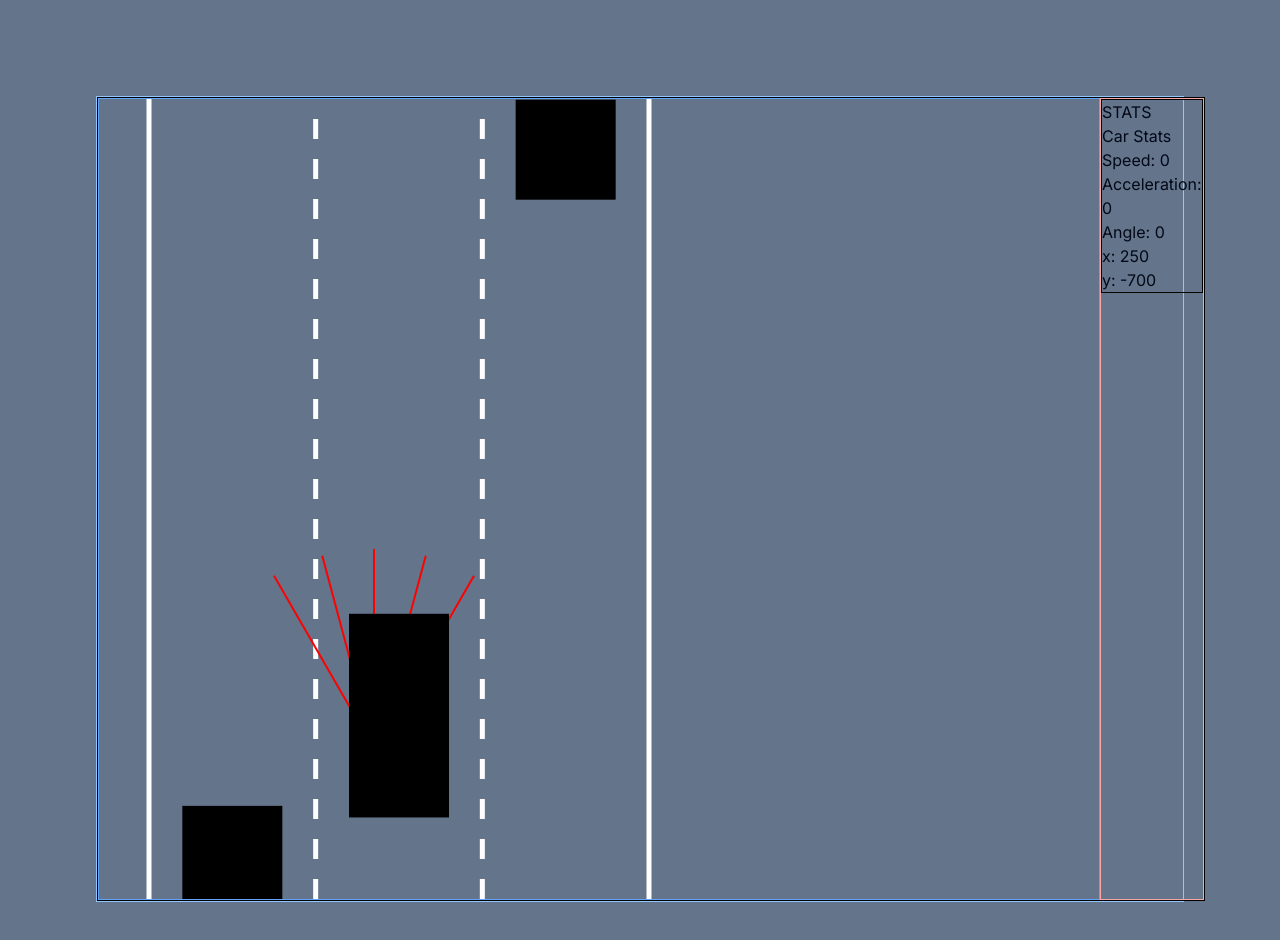
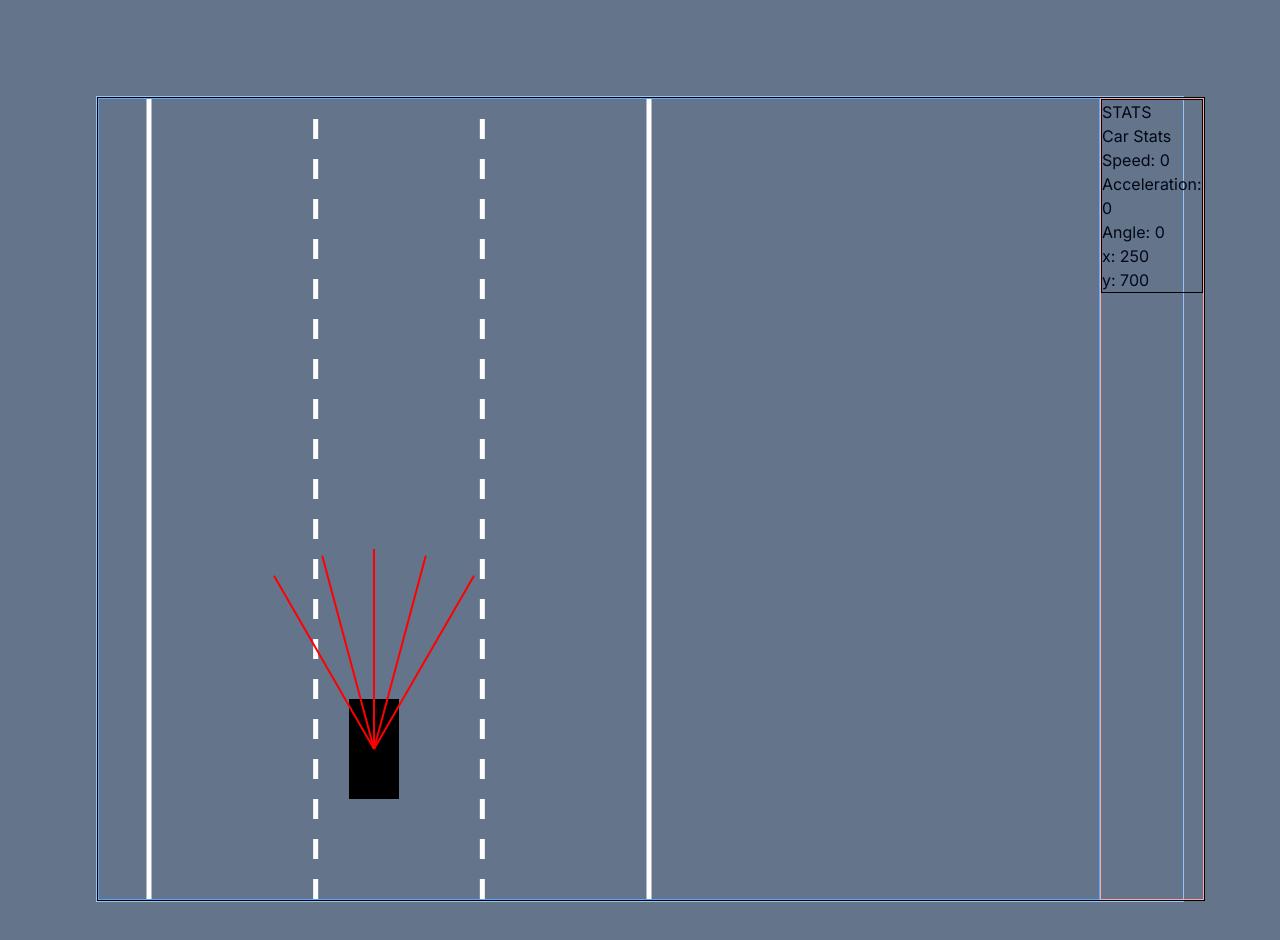
Before and after one commit to winzamark123/ACC-LKA-Simulation, a Next.js app: page / in a window 1280 px wide. Shown: the top 940 px of the page. Built offline with nearby package versions, Linux system fonts and the light colour scheme.

Commit message:
Genarated random cars based on the length of the road

```diff
--- a/src/components/Car/Car.ts
+++ b/src/components/Car/Car.ts
@@ -46,7 +46,7 @@ export default class Car implements CarInterface {
     this.x = x;
     this.y = y || this.randomPosition();
     this.width = width || 100;
-    this.height = height || Math.max(100, this.randomSize());
+    this.height = height || this.randomSize();
 
     this.maxSpeed = 3;
     this.mass = 1500;
@@ -62,11 +62,14 @@ export default class Car implements CarInterface {
   }
 
   private randomPosition(): number {
-    return Math.random() * 1000;
+    const min_y = 400;
+    const max_y = -10000;
+    return Math.random() * (max_y - min_y) - min_y;
   }
 
   private randomSize() {
-    return 50 + Math.random() * 150;
+    const min_height = 100;
+    return Math.max(min_height, 50 + Math.random() * 150);
   }
 
   setupControls() {
--- a/src/components/Stats/DisplayStats.tsx
+++ b/src/components/Stats/DisplayStats.tsx
@@ -31,7 +31,7 @@ export default function DisplayStats({ carRef }: DisplayStatsProps) {
             <li>Acceleration: {carStats?.acceleration}</li>
             <li>Angle: {carStats?.angle}</li>
             <li>x: {carStats?.x}</li>
-            <li>y: -{carStats?.y}</li>
+            <li>y: {carStats?.y}</li>
           </ul>
         </div>
       </div>
```
